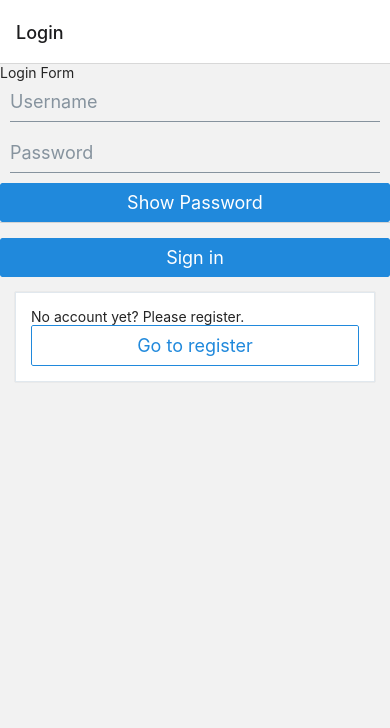
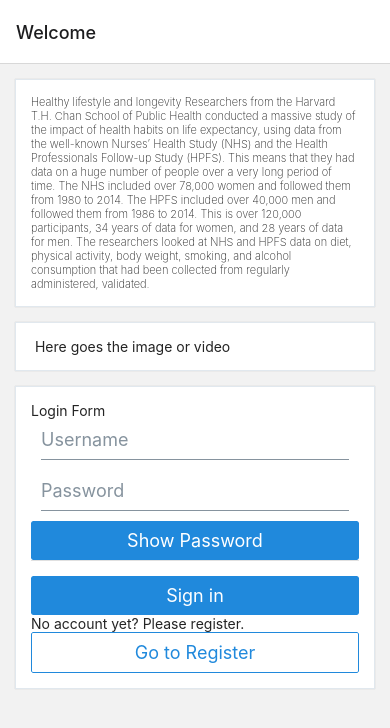
Before and after one commit to Abdullamasum/Healthier-Life, a React Native app: screen /Welcome in a window 390 px wide. Shown: the top 728 px of the page. Built offline with nearby package versions, Linux system fonts and the light colour scheme.

Commit message:
welcome added

```diff
--- a/navigators/Navigator.js
+++ b/navigators/Navigator.js
@@ -11,6 +11,7 @@ import Upload from '../views/Upload';
 import {Icon} from '@rneui/themed';
 import MyFiles from '../views/MyFiles';
 import Modify from '../views/Modify';
+import Welcome from '../views/welcome';
 
 const Tab = createBottomTabNavigator();
 const Stack = createNativeStackNavigator();
@@ -59,7 +60,7 @@ const StackScreen = () => {
           <Stack.Screen name="Modify" component={Modify} />
         </>
       ) : (
-        <Stack.Screen name="Login" component={Login}></Stack.Screen>
+        <Stack.Screen name="Welcome" component={Welcome}></Stack.Screen>
       )}
     </Stack.Navigator>
   );
--- /dev/null
+++ b/views/welcome.js
@@ -0,0 +1,74 @@
+import React, {useState} from 'react';
+import {StyleSheet, SafeAreaView} from 'react-native';
+import {Keyboard, ScrollView, TouchableOpacity} from 'react-native';
+import {Button, Card, Text} from '@rneui/base';
+import LoginForm from '../components/forms/LoginForm';
+import RegisterForm from '../components/forms/RegisterForm';
+const Welcome = () => {
+  const [toggleForm, setToggleForm] = useState(true);
+
+  return (
+    <SafeAreaView style={styles.container}>
+      <ScrollView>
+        <TouchableOpacity onPress={() => Keyboard.dismiss()} activeOpacity={1}>
+          <Card style={styles.Card}>
+            <ScrollView>
+              <Text style={styles.text}>
+                Healthy lifestyle and longevity Researchers from the Harvard
+                T.H. Chan School of Public Health conducted a massive study of
+                the impact of health habits on life expectancy, using data from
+                the well-known Nurses’ Health Study (NHS) and the Health
+                Professionals Follow-up Study (HPFS). This means that they had
+                data on a huge number of people over a very long period of time.
+                The NHS included over 78,000 women and followed them from 1980
+                to 2014. The HPFS included over 40,000 men and followed them
+                from 1986 to 2014. This is over 120,000 participants, 34 years
+                of data for women, and 28 years of data for men. The researchers
+                looked at NHS and HPFS data on diet, physical activity, body
+                weight, smoking, and alcohol consumption that had been collected
+                from regularly administered, validated.
+              </Text>
+            </ScrollView>
+          </Card>
+          <Card>
+            <ScrollView>
+              <Text> Here goes the image or video</Text>
+            </ScrollView>
+          </Card>
+          <Card>
+            <ScrollView>
+              {toggleForm ? <LoginForm /> : <RegisterForm />}
+              <Text>
+                {toggleForm
+                  ? 'No account yet? Please register.'
+                  : 'Already have an account? Please login.'}
+              </Text>
+              <Button
+                type="outline"
+                title={toggleForm ? `Go to Register` : 'Go to login'}
+                onPress={() => {
+                  setToggleForm(!toggleForm);
+                }}
+              />
+            </ScrollView>
+          </Card>
+        </TouchableOpacity>
+      </ScrollView>
+    </SafeAreaView>
+  );
+};
+
+const styles = StyleSheet.create({
+  container: {
+    flex: 1,
+  },
+  text: {
+    fontSize: 11,
+    fontWeight: '200',
+  },
+  Card: {
+    height: 200,
+  },
+});
+
+export default Welcome;
```
